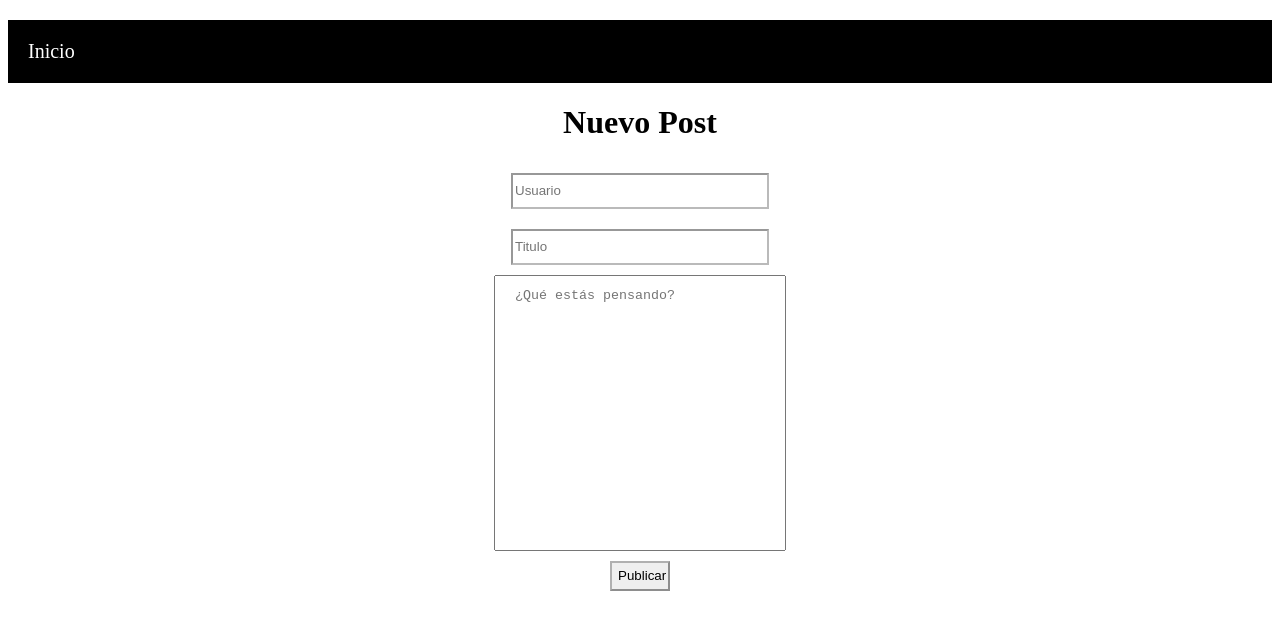
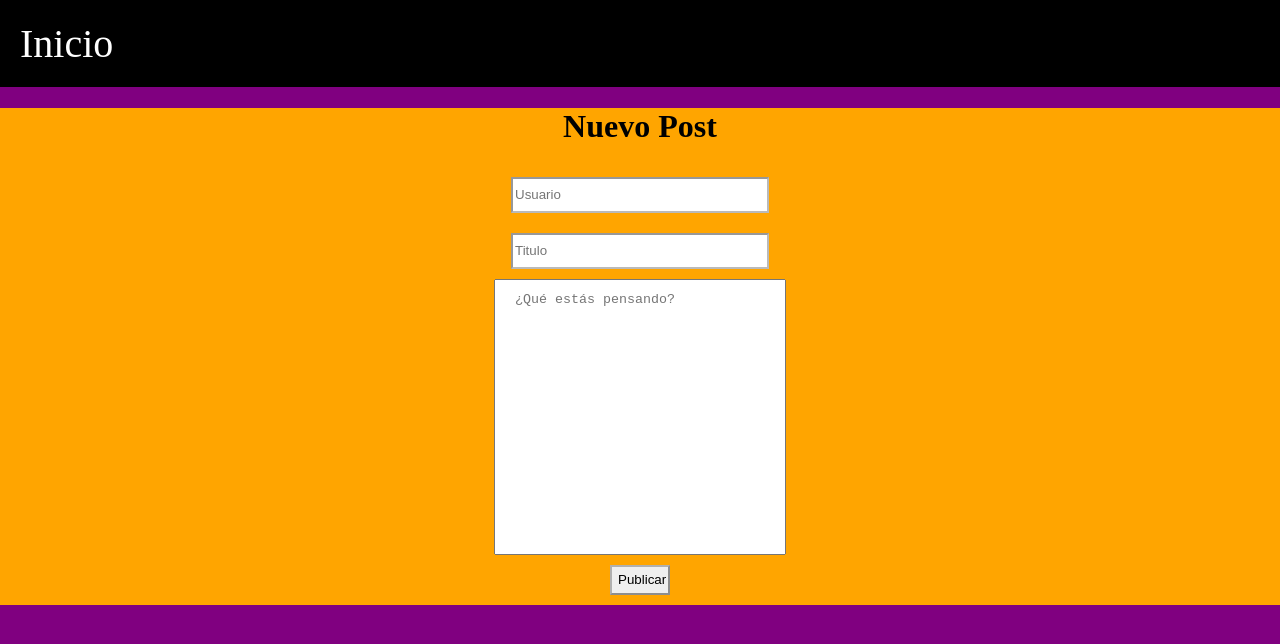
Before and after one commit to MejiaEynar/react-TP, a React (Vite) app: page /new in a window 1280 px wide. Shown: the top 644 px of the page. Built offline with nearby package versions, Linux system fonts and the light colour scheme.

Commit message:
¿listo?

```diff
--- a/src/App.jsx
+++ b/src/App.jsx
@@ -27,7 +27,6 @@ function Inicio() {
           </ul>
         </nav>
       </div>
-      <hr />
       <div>
         {publicaciones && publicaciones.length > 0 ? (
           publicaciones.map((publicacion) => (
--- a/src/New.jsx
+++ b/src/New.jsx
@@ -43,6 +43,7 @@ function New() {
             <li><Link className="inicio" to="/">Inicio</Link></li>
         </ul>
         </div>
+        <div className='asd'>
       <h1>Nuevo Post</h1>
       <form onSubmit={handleClick}>
         <div id="post">
@@ -69,6 +70,7 @@ function New() {
           <Markdown remarkPlugins={[remarkGfm]}>{contenido}</Markdown>
         </div>
       </form>
+      </div>
     </>
   );
 }
--- a/src/styles/App.css
+++ b/src/styles/App.css
@@ -4,11 +4,12 @@
   list-style: none;
   justify-content: space-evenly;
   padding: 15px 10vw 15px 10vw;
+  margin-bottom: 10px;
 }
 
 #SearchBar nav ul li a {
   color: white;
-  font-size: 20px;
+  font-size: 40px;
   text-decoration: none;
 }
 
@@ -17,6 +18,17 @@
   color: rgb(0, 12, 182);
 }
 .publicacion {
-  padding: 50px;
+  padding: 10px;
+  padding-left: 50px;
+  margin-bottom: 10px;
   background-color: grey;
 }
+
+body {
+  margin: 0;
+  background-color: purple;
+}
+
+nav > ul {
+  margin: 0;
+}
--- a/src/styles/New.css
+++ b/src/styles/New.css
@@ -8,7 +8,7 @@ ul {
 list-style-type: none;
 padding: 20px;
 background-color: black;
-font-size: 20px;
+font-size: 40px;
 
 }
 .inicio {
@@ -52,3 +52,15 @@ textarea{
     padding: 12px 20px;
     resize: none;
 }
+
+body {
+    margin: 0;
+  }
+
+  div > ul {
+    margin: 0;
+  }
+
+  .asd {
+      background-color: orange;
+  }
```
